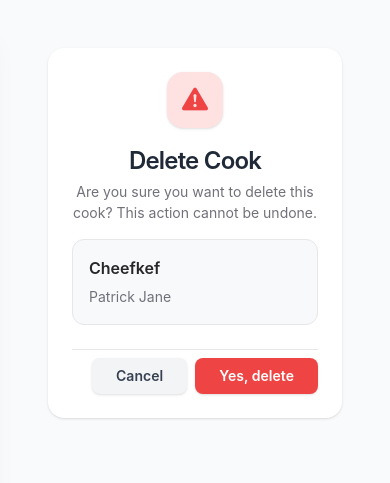
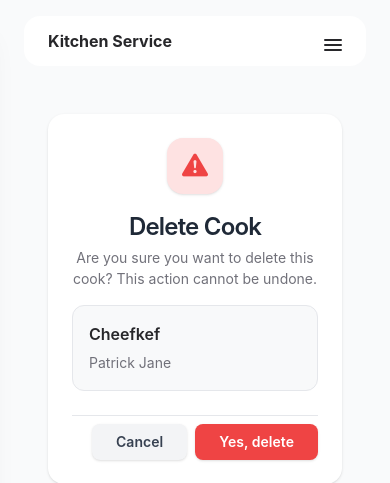
Before and after one commit to sasharyabokon/kitchen-service, a Django app: page /cooks/delete/1/ in a window 390 px wide. Shown: the top 483 px of the page. Run offline with Django 5.2, Linux system fonts and the light colour scheme; a user stored in the database is signed in; data comes from the database, SQL or seed files in the repository; some libraries are stand-ins or nearby versions.

Commit message:
Fix mobile sidebar layout and add toggle button in base.html

```diff
--- a/templates/base.html
+++ b/templates/base.html
@@ -109,6 +109,19 @@
     a:hover {
       color: #10B981 !important;
     }
+
+    /* Мобільні стилі для відображення сайдбару через бургер-меню */
+    @media (max-width: 1199.98px) {
+      .g-sidenav-show .sidenav {
+        transform: translateX(-17.125rem);
+      }
+      .g-sidenav-show.g-sidenav-pinned .sidenav {
+        transform: translateX(0) !important;
+      }
+      .main-content {
+        margin-left: 0 !important;
+      }
+    }
   </style>
 </head>
 
@@ -117,6 +130,28 @@
   {% include "includes/sidebar.html" %}
 
   <main class="main-content position-relative max-height-vh-100 h-100 border-radius-lg">
+
+    <!-- Мобільна панель навігації з кнопкою гамбургера -->
+    <nav class="navbar navbar-main navbar-expand-lg px-0 mx-4 shadow-none border-radius-xl d-xl-none mt-3 bg-white px-3" id="navbarBlur" navbar-scroll="true">
+      <div class="container-fluid py-1 px-2">
+        <nav aria-label="breadcrumb">
+          <h6 class="font-weight-bolder mb-0 text-dark">Kitchen Service</h6>
+        </nav>
+        <div class="collapse navbar-collapse mt-sm-0 mt-2 me-md-0 me-sm-4 justify-content-end" id="navbar">
+          <ul class="navbar-nav justify-content-end">
+            <li class="nav-item d-xl-none ps-3 d-flex align-items-center">
+              <a href="javascript:;" class="nav-link text-body p-0" id="iconNavbarSidenav">
+                <div class="sidenav-toggler-inner">
+                  <i class="sidenav-toggler-line bg-dark"></i>
+                  <i class="sidenav-toggler-line bg-dark"></i>
+                  <i class="sidenav-toggler-line bg-dark"></i>
+                </div>
+              </a>
+            </li>
+          </ul>
+        </div>
+      </div>
+    </nav>
 
     <div class="container-fluid py-4">
       {% if messages %}
```
